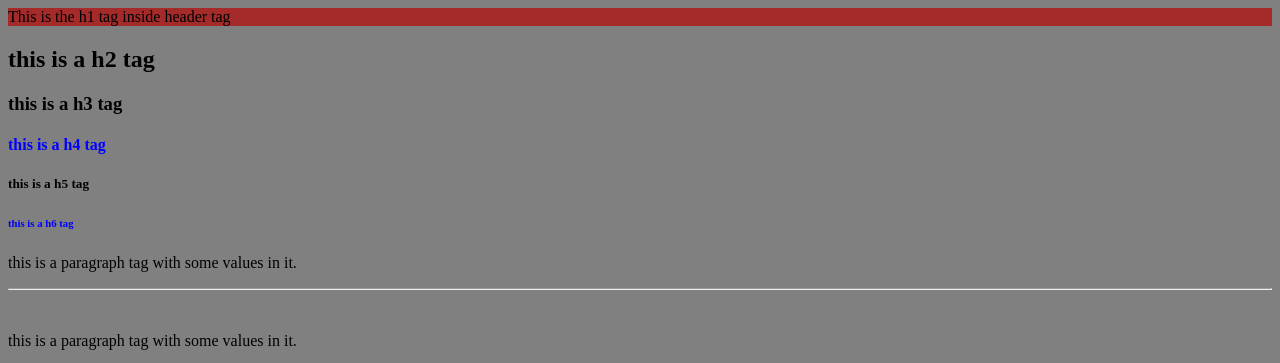
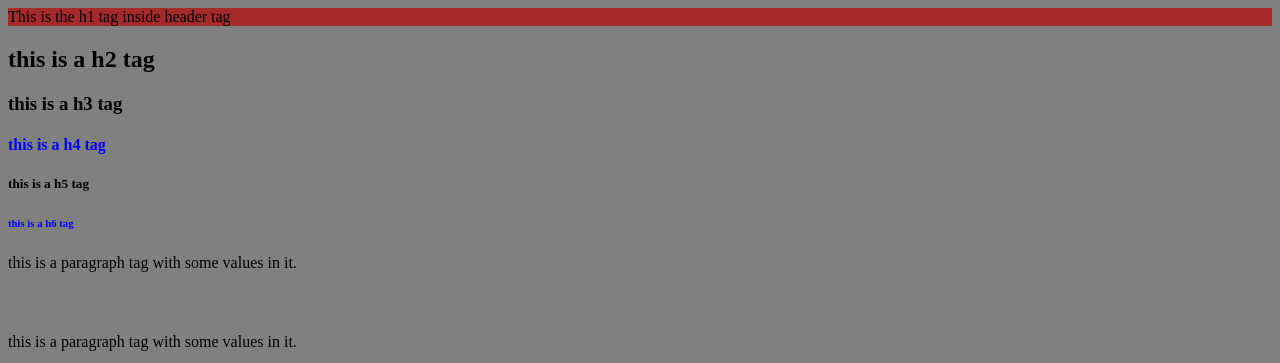
Before and after one commit to thevanshjain/basic-html-tag, a plain HTML site: page index.html in a window 1280 px wide. Shown: the top 363 px of the page. Drawn offline with Linux system fonts and the light colour scheme.

Commit message:
Update index.html

```diff
--- a/index.html
+++ b/index.html
@@ -39,7 +39,8 @@
 
 	<!-- this is a paragraph tag -->
 	<p>this is a paragraph tag with some values in it.   </p>
-	<hr>
+	<!--This is a horizontal rule -->
+	<hr size="3" noshade>
  <br>
  <!-- this is a paragraph tag -->
 	<p>this is a paragraph tag with some values in it.   </p>
```
